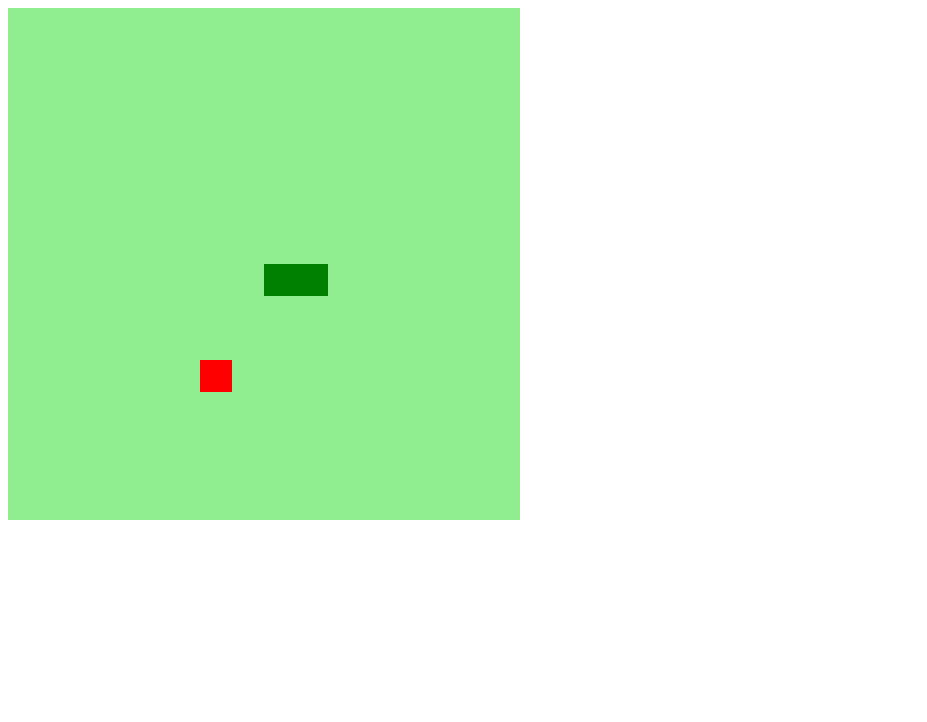
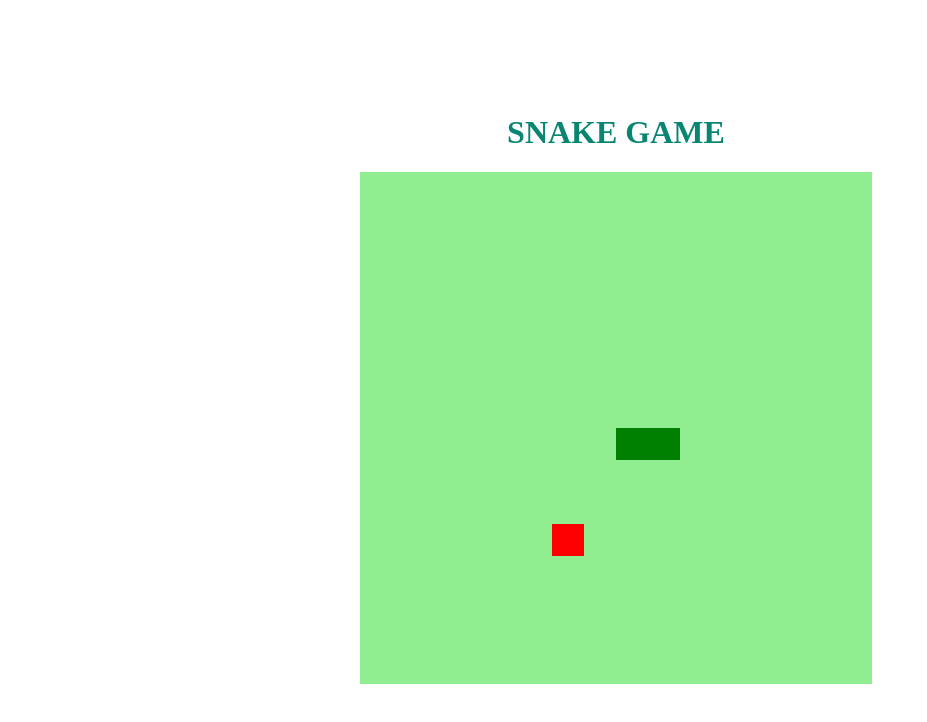
Before and after one commit to brendacapry/jogo-da-cobrinha, a plain HTML site: page index.html in a window 1280 px wide. Shown: the whole page, without its empty margins (0-927 px from the left). Drawn offline with Linux system fonts and the light colour scheme.

Commit message:
adicionar estilizacao

```diff
--- a/index.html
+++ b/index.html
@@ -9,6 +9,7 @@
     <title>Snake Game</title>
 </head>
 <body>
+    <h1>Snake Game</h1>
     <canvas id="snake" width="512" height="512"></canvas>
 </body>
 </html>
--- a/style.css
+++ b/style.css
@@ -0,0 +1,12 @@
+body{
+    height: 95vh;
+    width: 95vw;
+    display: flex;
+    justify-content: center;
+    align-items: center;
+    flex-direction: column;
+}
+h1{
+    color: rgb(8, 134, 113);
+    text-transform: uppercase;
+}
```
